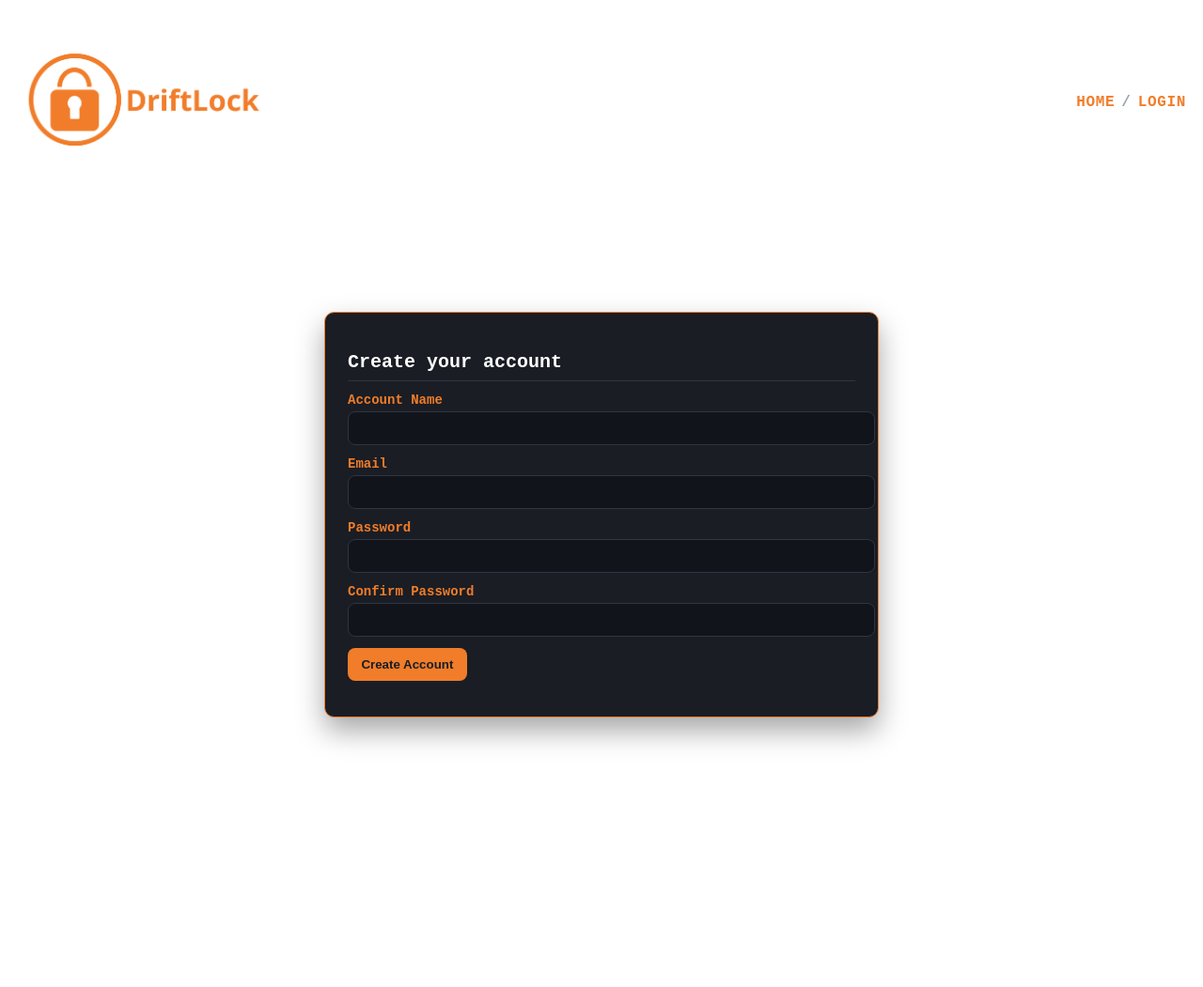
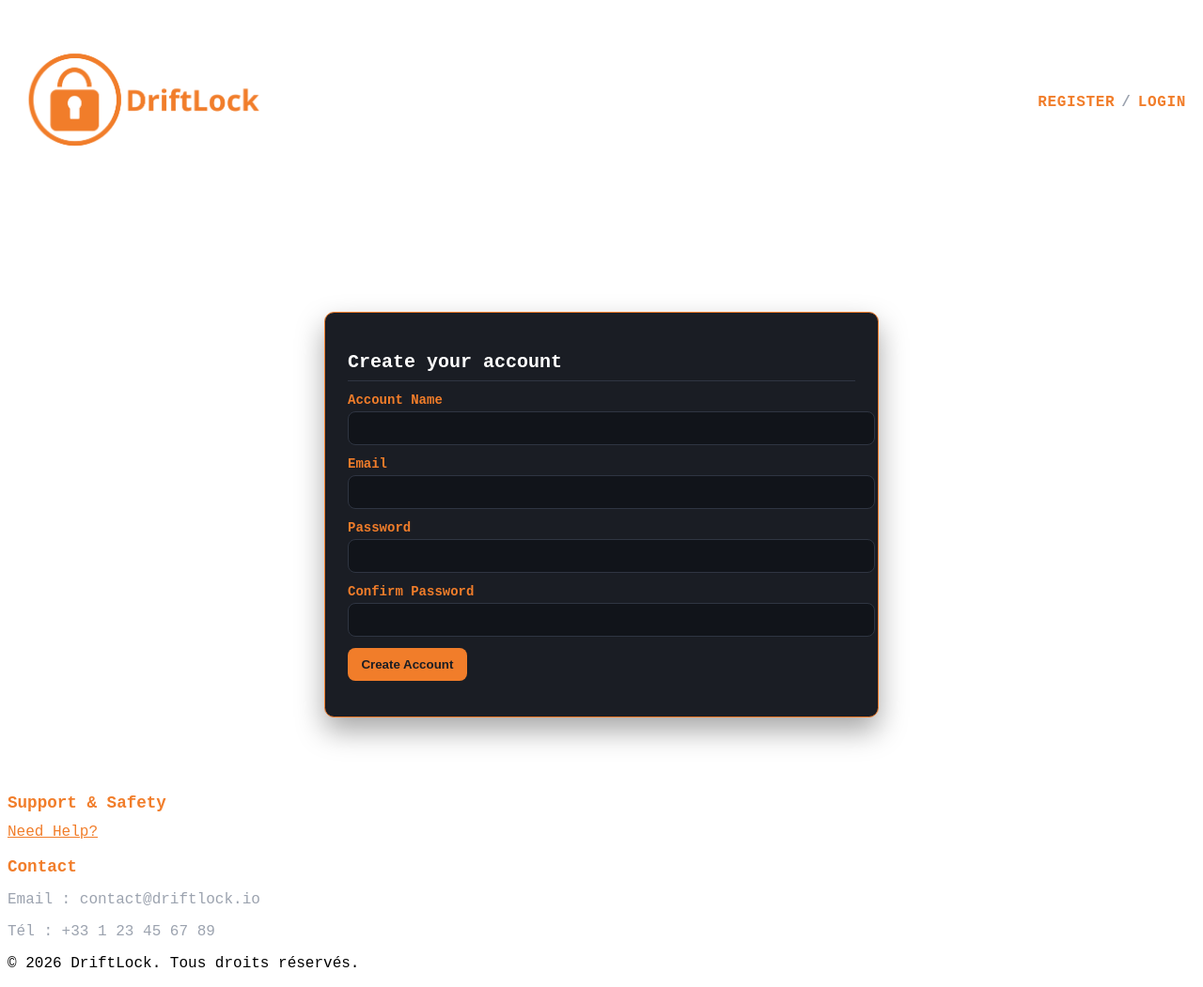
Before and after one commit to MadumathiS/BlueTeam, a Python web app: template web/templates/register.html in a window 1280 px wide. Shown: the whole page at 94% size. Before the commit the page ends 794 px from the top, so only its background shows below. Run offline with Jinja, Linux system fonts and the light colour scheme; the template is opened without the code that fills it, so the values that code supplies are empty.

Commit message:
Update Footer+header

```diff
--- a/web/templates/register.html
+++ b/web/templates/register.html
@@ -8,13 +8,17 @@
 </head>
 <body>
 
-<img src="/static/images/DriftLockALPHA.png" alt="DriftLock Alpha" class="site-logo-top-left">
+<header class="site-header">
+    <a href="{{ url_for('home') }}" class="site-logo-link" aria-label="Retour à l'accueil">
+        <img src="/static/images/DriftLockALPHA.png" alt="DriftLock Alpha" class="site-logo-top-left">
+    </a>
 
-<nav class="top-auth-nav" aria-label="Authentication links">
-    <a href="{{ url_for('home') }}" class="top-auth-link">HOME</a>
-    <span class="top-auth-separator">/</span>
-    <a href="{{ url_for('login') }}" class="top-auth-link">LOGIN</a>
-</nav>
+    <nav class="top-auth-nav" aria-label="Authentication links">
+        <a href="{{ url_for('register') }}" class="top-auth-link">REGISTER</a>
+        <span class="top-auth-separator">/</span>
+        <a href="{{ url_for('login') }}" class="top-auth-link">LOGIN</a>
+    </nav>
+</header>
 
 <section class="vault-home">
     <div class="p-6 bg-market-gray border border-market-gold rounded-lg shadow-xl mb-8" style="max-width: 540px; margin-left: auto; margin-right: auto;">
@@ -39,6 +43,21 @@
         <p id="form-message" class="text-sm mt-3"></p>
     </div>
 </section>
+
+<footer class="site-footer">
+    <div class="footer-inner">
+        <div class="footer-col">
+            <h3 class="text-market-gold font-bold text-lg mb-3">Support & Safety</h3>
+            <a href="/static/support.html" class="text-market-gold hover:text-white">Need Help?</a>
+        </div>
+        <div class="footer-col">
+            <h3 class="text-market-gold font-bold text-lg mb-3">Contact</h3>
+            <p class="text-gray-400">Email : contact@driftlock.io</p>
+            <p class="text-gray-400">Tél : +33 1 23 45 67 89</p>
+        </div>
+    </div>
+    <p class="footer-copy">&copy; 2026 DriftLock. Tous droits réservés.</p>
+</footer>
 
 <script>
 const registerForm = document.getElementById('register-form');
```
